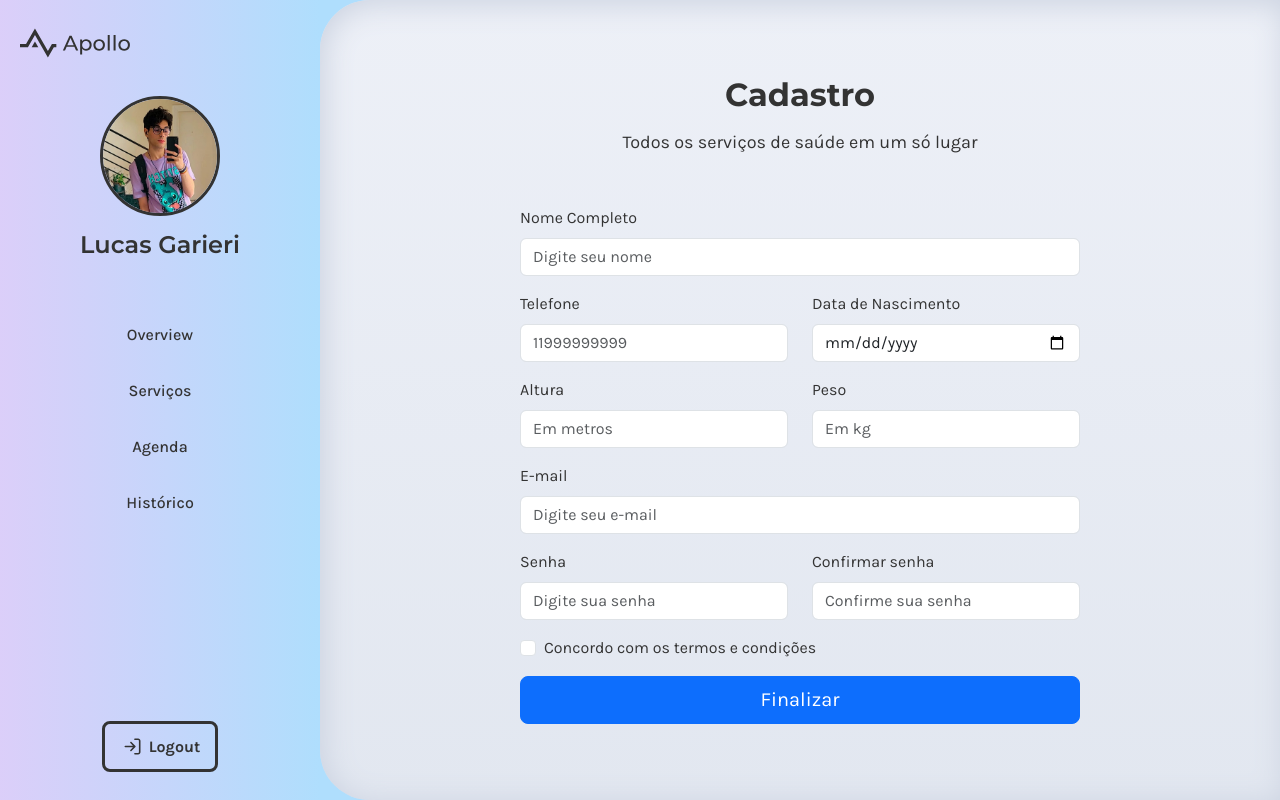
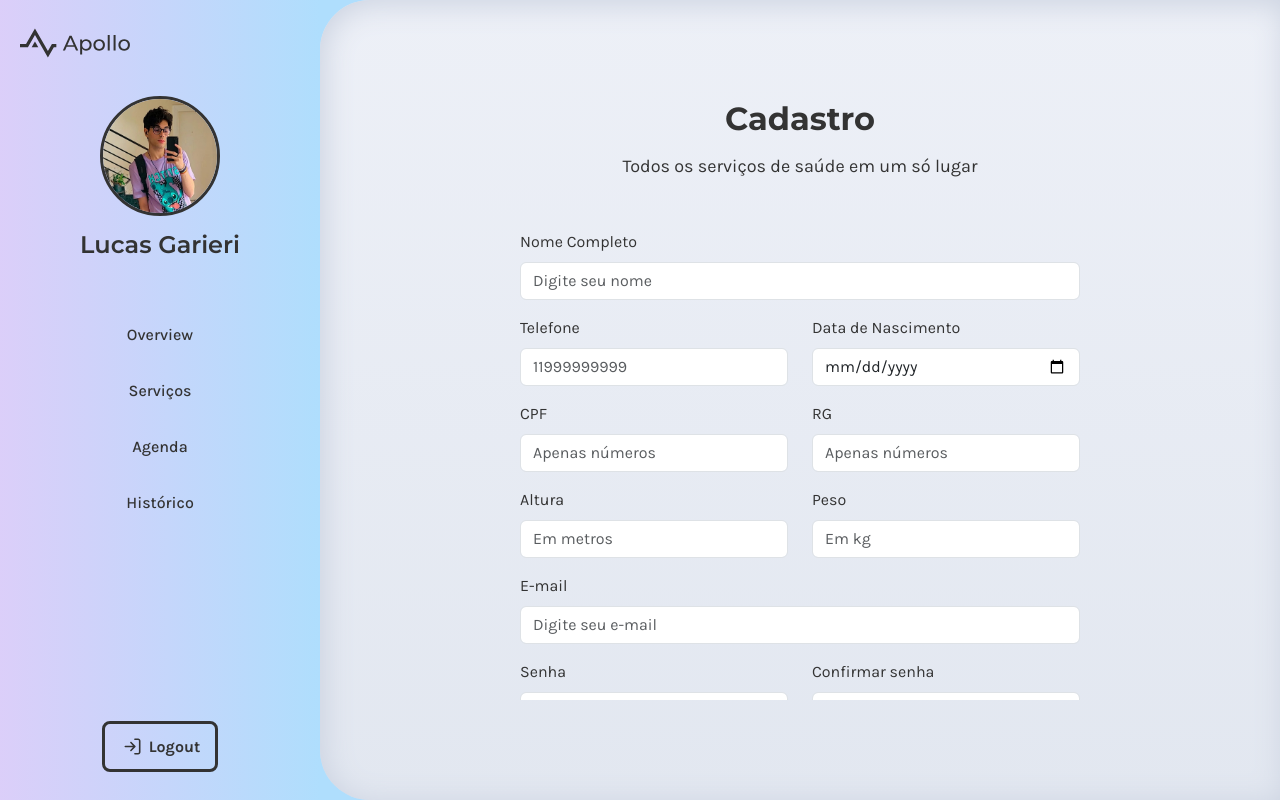
Before and after one commit to pedrohrodrig/LabEngSoft2-Frontend, a React (Create React App) app in the folder frontend/: page /signup in a window 1280 px wide. Built offline with nearby package versions, Linux system fonts and the light colour scheme.

Commit message:
Atualiza página de cadastro

```diff
--- a/frontend/src/pages/signUpPage/signUpPage.js
+++ b/frontend/src/pages/signUpPage/signUpPage.js
@@ -12,64 +12,58 @@ function SignUpPage() {
           body="Todos os serviços de saúde em um só lugar"
         />
         {/* TODO: adicionar validação do Forms via Formik (?)*/}
-        <Form style={{width: "100%"}}>
+        <Form className="pl-3 pr-3" style={{width: "100%", "overflow-y": "scroll", "overflow-x": "hidden"}}>
           <Row>
-            <Col>
-              <Form.Group className="mb-3" controlId="formName">
+              <Form.Group as={Col} className="mb-3" controlId="formName">
                 <Form.Label>Nome Completo</Form.Label>
                 <Form.Control placeholder="Digite seu nome" />
               </Form.Group>
-            </Col>
           </Row>
           <Row>
-            <Col>
-              <Form.Group className="mb-3" controlId="formMobilePhone">
+              <Form.Group as={Col} className="mb-3" controlId="formMobilePhone">
                 <Form.Label>Telefone</Form.Label>
                 <Form.Control type="number" placeholder="11999999999" />
               </Form.Group>
-            </Col>
-            <Col>
-              <Form.Group className="mb-3" controlId="formBirthDate">
+              <Form.Group as={Col} className="mb-3" controlId="formBirthDate">
                 <Form.Label>Data de Nascimento</Form.Label>
                 <Form.Control type="date" />
               </Form.Group>
-            </Col>
           </Row>
           <Row>
-            <Col>
-              <Form.Group className="mb-3" controlId="formHeight">
+              <Form.Group as={Col} className="mb-3" controlId="formCPF">
+                <Form.Label>CPF</Form.Label>
+                <Form.Control type="number" placeholder="Apenas números" />
+              </Form.Group>
+              <Form.Group as={Col} className="mb-3" controlId="formRG">
+                <Form.Label>RG</Form.Label>
+                <Form.Control type="number" placeholder="Apenas números" />
+              </Form.Group>
+          </Row>
+          <Row>
+              <Form.Group as={Col} className="mb-3" controlId="formHeight">
                 <Form.Label>Altura</Form.Label>
                 <Form.Control type="number" placeholder="Em metros" />
               </Form.Group>
-            </Col>
-            <Col>
-              <Form.Group className="mb-3" controlId="formWeight">
+              <Form.Group as={Col} className="mb-3" controlId="formWeight">
                 <Form.Label>Peso</Form.Label>
                 <Form.Control type="number" placeholder="Em kg" />
               </Form.Group>
-            </Col>
           </Row>
           <Row>
-            <Col>
-              <Form.Group className="mb-3" controlId="formEmail">
+              <Form.Group as={Col} className="mb-3" controlId="formEmail">
                 <Form.Label>E-mail</Form.Label>
                 <Form.Control type="email" placeholder="Digite seu e-mail" />
               </Form.Group>
-            </Col>
           </Row>
           <Row>
-            <Col>
-              <Form.Group className="mb-3" controlId="formPassword">
+              <Form.Group as={Col} className="mb-3" controlId="formPassword">
                 <Form.Label>Senha</Form.Label>
                 <Form.Control type="password" placeholder="Digite sua senha" />
               </Form.Group>
-            </Col>
-            <Col>
-              <Form.Group className="mb-3" controlId="formConfirmPassword">
+              <Form.Group as={Col} className="mb-3" controlId="formConfirmPassword">
                 <Form.Label>Confirmar senha</Form.Label>
                 <Form.Control type="password" placeholder="Confirme sua senha" />
               </Form.Group>
-            </Col>
           </Row>
           <Form.Group className="mb-3" controlId="formCheckbox">
             <Form.Check type="checkbox" label="Concordo com os termos e condições" />
```
